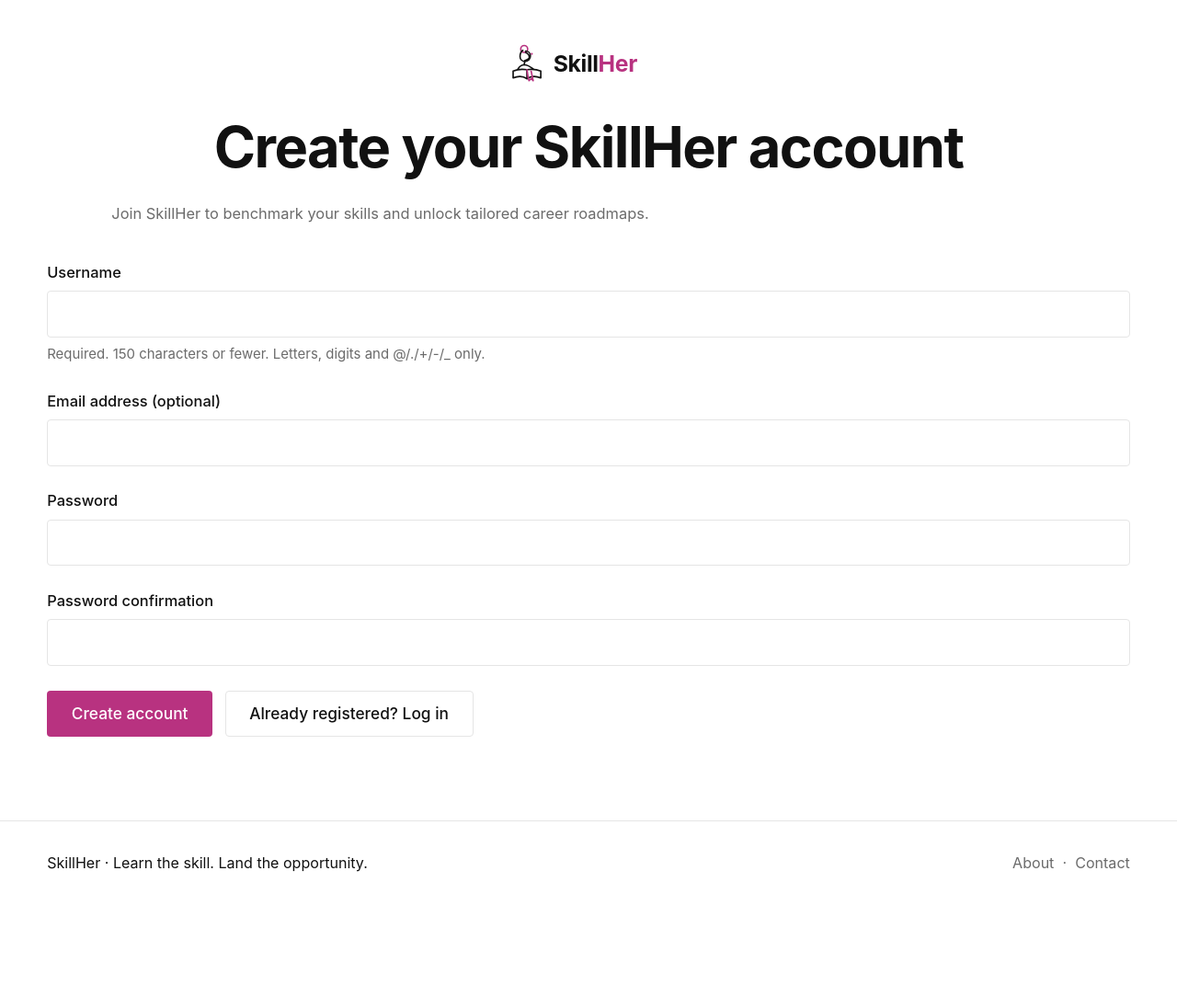
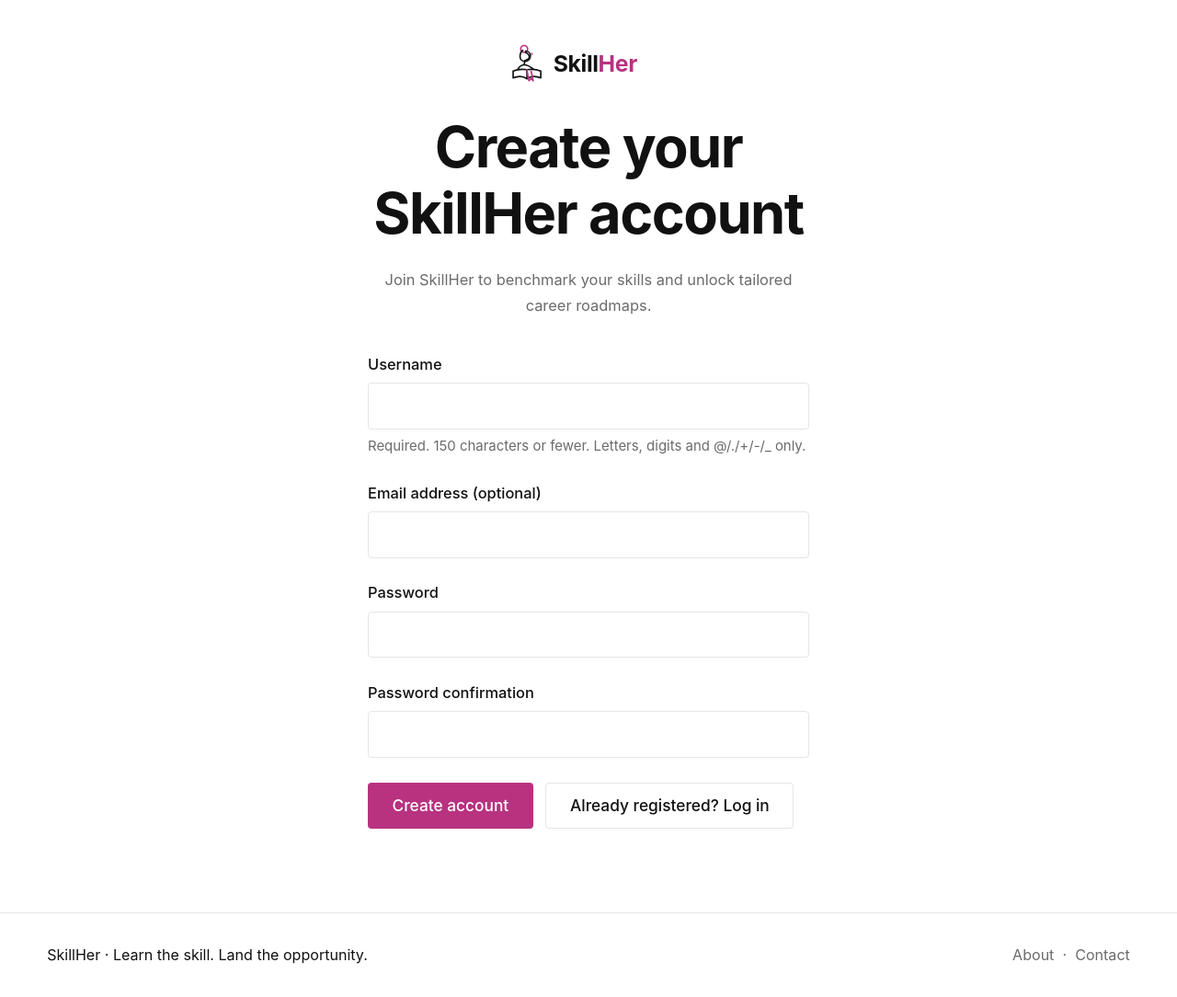
Before and after one commit to varun05126/llm_working, a Django app: page /register/ in a window 1280 px wide. Shown: the part 78-1162 px from the top of the page at 92% size. Before the commit the page ends 1026 px from the top, so only its background shows below. Run offline with Django 5.2, Linux system fonts and the light colour scheme.

Commit message:
style(templates): center register card at 480px max-width

```diff
--- a/templates/recommender/register.html
+++ b/templates/recommender/register.html
@@ -4,6 +4,7 @@
 {% block title %}Register{% endblock %}
 
 {% block content %}
+<div class="auth-container">
   <div class="auth-header">
     <a href="{% url 'home' %}" class="auth-logo">
       <img src="{% static 'img/skillher-logo.svg' %}" alt="SkillHer" height="48">
@@ -54,4 +55,5 @@
       <a href="{% url 'login' %}" class="btn btn-secondary">Already registered? Log in</a>
     </div>
   </form>
+</div>
 {% endblock %}
```
Lines whose indentation alone changed are shown as unchanged.
